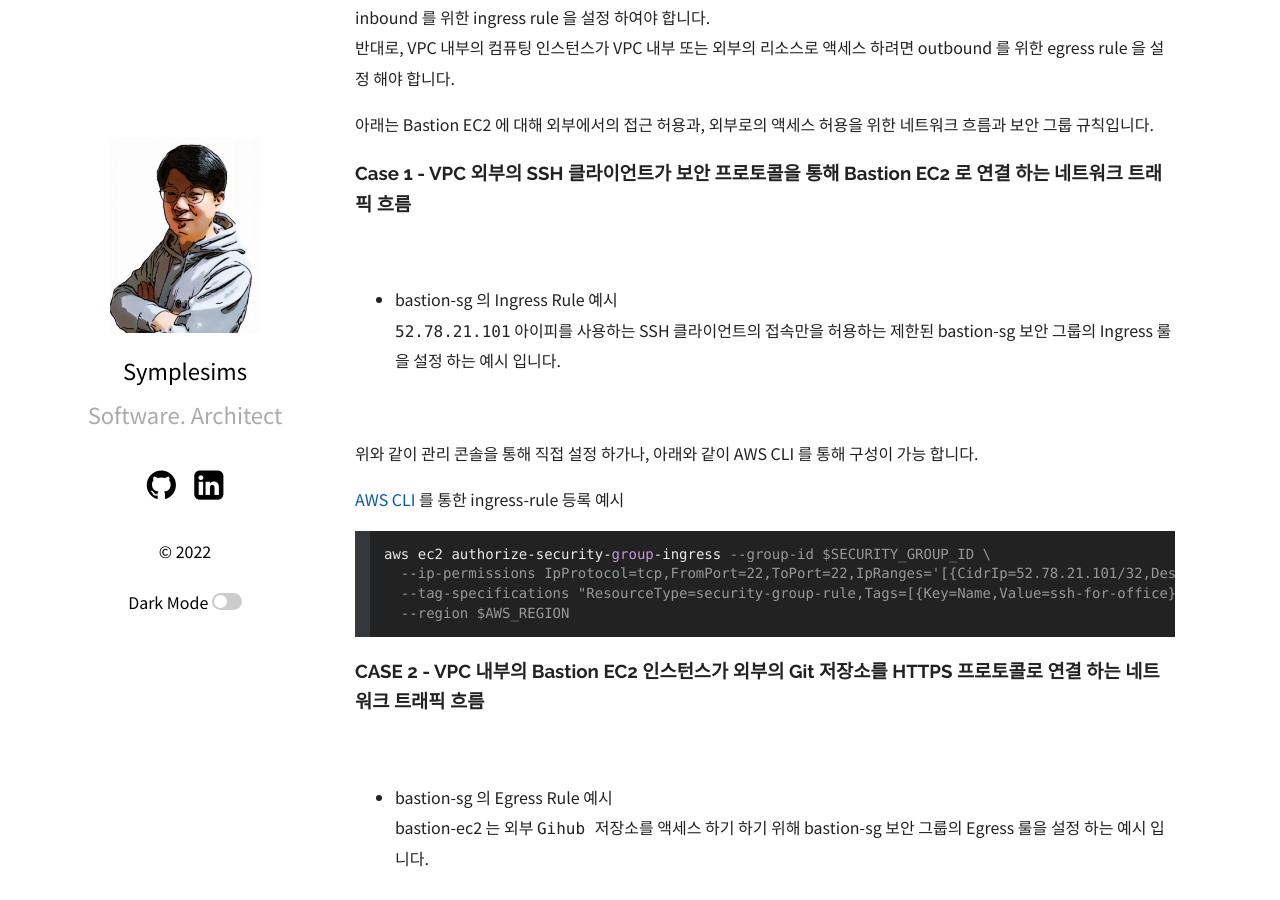
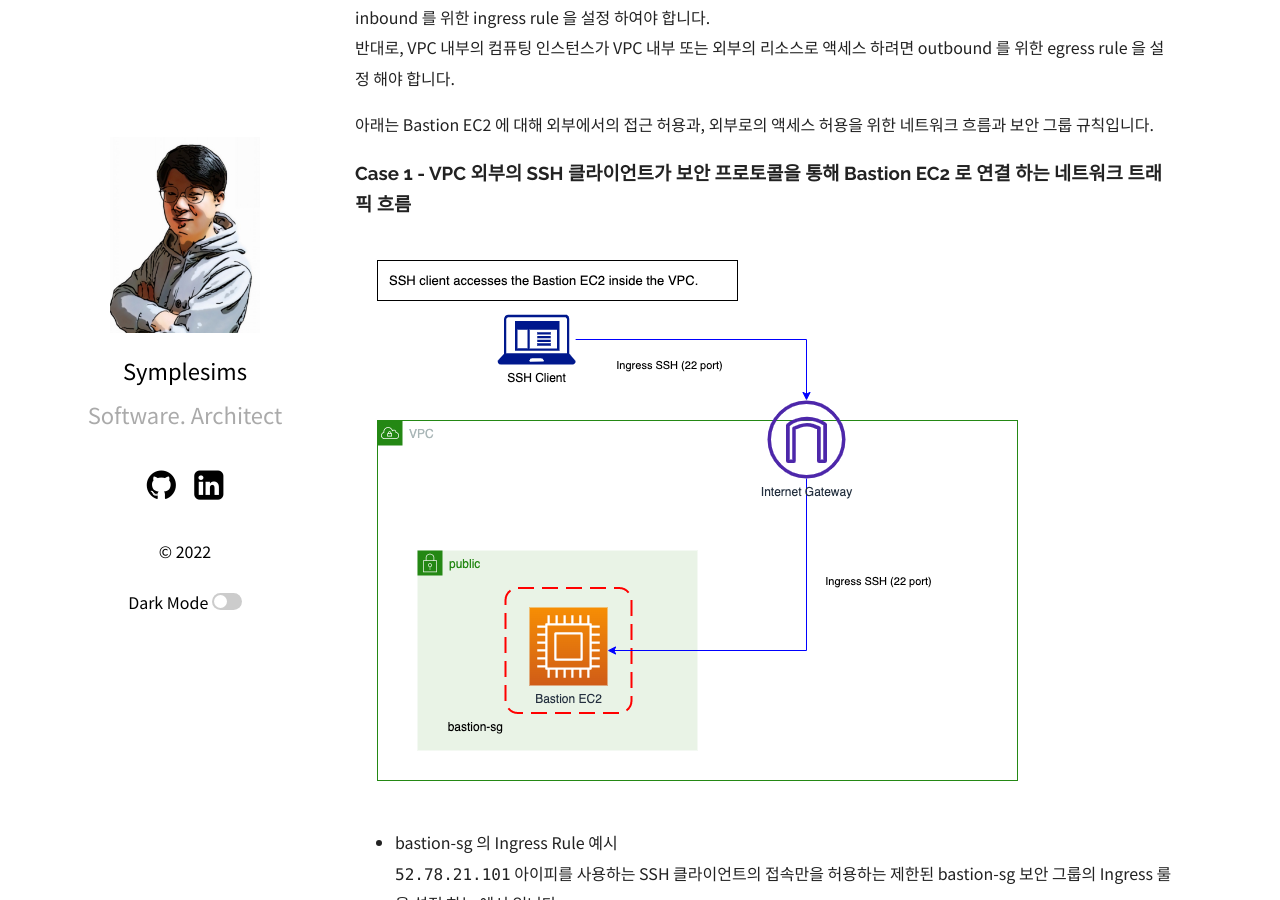
Before and after one commit to symplesims/symplesims.github.io, a Jekyll site: the page built from _posts/2022-12-11-aws-advanced-security-group-management.md, in a window 1280 px wide and 900 px high, scrolled down 379 px. Built offline with Jekyll 4.4.1, drawn with Linux system fonts in a browser that asks for light colours; nearby versions of some CDN libraries; our own code applies the rules of GitHub Pages for plain Markdown files.

Commit message:
AWS Advanced Security Group Management Strategy 컨텐츠 보완 - 이미지 경로 수정

```diff
--- a/_posts/2022-12-11-aws-advanced-security-group-management.md
+++ b/_posts/2022-12-11-aws-advanced-security-group-management.md
@@ -25,12 +25,12 @@ Bastion-EC2 인스턴스에 대해서 VPC 내부 또는 외부의 리소스가 V
 
 ### Case 1 - VPC 외부의 SSH 클라이언트가 보안 프로토콜을 통해 Bastion EC2 로 연결 하는 네트워크 트래픽 흐름
 
-![](../assets/images/22q4/img.png)
+![](/assets/images/22q4/img.png)
 
 - bastion-sg 의 Ingress Rule 예시
   `52.78.21.101` 아이피를 사용하는 SSH 클라이언트의 접속만을 허용하는 제한된 bastion-sg 보안 그룹의 Ingress 룰을 설정 하는 예시 입니다.
 
-![](../assets/images/22q4/img_2.png)
+![](/assets/images/22q4/img_2.png)
 
 위와 같이 관리 콘솔을 통해 직접 설정 하가나, 아래와 같이 AWS CLI 를 통해 구성이 가능 합니다.
 
@@ -46,12 +46,12 @@ aws ec2 authorize-security-group-ingress --group-id $SECURITY_GROUP_ID \
 
 ### CASE 2 - VPC 내부의 Bastion EC2 인스턴스가 외부의 Git 저장소를 HTTPS 프로토콜로 연결 하는 네트워크 트래픽 흐름
 
-![](../assets/images/22q4/img2.png)
+![](/assets/images/22q4/img2.png)
 
 - bastion-sg 의 Egress Rule 예시
   bastion-ec2 는 외부 `Gihub 저장소`를 액세스 하기 하기 위해 bastion-sg 보안 그룹의 Egress 룰을 설정 하는 예시 입니다.
 
-![](../assets/images/22q4/img_1.png)
+![](/assets/images/22q4/img_1.png)
 
 위와 같이 관리 콘솔을 통해 직접 설정 하가나, 아래와 같이 AWS CLI 를 통해 구성이 가능 합니다.
 
@@ -104,7 +104,7 @@ VPC 내부/외부 등 각 Tier 에 해당 하는 Source(CIDR, IP Prefix List, Se
 이처럼, 각 Tier 마다 보안 그룹을 관리 하게 되면 보다 세밀한 액세스 정책을 적용할 수 있고, 컴퓨팅 인스턴스마다 해당하는 보안 그룹이 있음을 암묵적으로 알게 됩니다. 또한 인스턴스와 보안 그룹의 네이밍 규칙을
 일관되게 관리 한다면 보다 쉽게 식별하고 자동화 할 수 있게 됩니다.
 
-![](../assets/images/22q4/img_3.png)
+![](/assets/images/22q4/img_3.png)
 
 - 각 Instance (Tier) 마다 필요한 액세스를 조건을 기술 하면 아래와 같습니다.
 
@@ -141,7 +141,7 @@ VPC 내부/외부 등 각 Tier 에 해당 하는 Source(CIDR, IP Prefix List, Se
 
 아래 다이어그램은 새롭게 추가된 `order-service` 애플리케이션에 대한 보안 그룹 관리 정책 입니다.
 
-![](../assets/images/22q4/img_4.png)
+![](/assets/images/22q4/img_4.png)
 
 `Case 1` 과 같은 방법으로 보안 그룹을 기술 하게 되면 아래와 같습니다.
 
@@ -164,7 +164,7 @@ VPC 내부/외부 등 각 Tier 에 해당 하는 Source(CIDR, IP Prefix List, Se
 
 위의 문제를 해결하는 방법으로 아래 다이어그램과 같이, 애플리케이션 인스턴스에 RDS 와 같은 공유 인스턴스 접근을 위한 별도의 (공유 인스턴스를 위한) 보안 그룹(rds-ssg)을 바인딩(binding) 하고, RDS 의 보안 그룹은 `rds-ssg` 에 대해서만 접근을 허용 하도록 하는 것 입니다.
 
-![](../assets/images/22q4/img_5.png)
+![](/assets/images/22q4/img_5.png)
 
 - `rds-ssg` 는 소스 RDS 로 outbound 액세스를 위해 `rds-sg`를  대상으로 3306 프로토콜을 Egress 규칙을 허용 합니다.
 - `rds-sg` 는 애플리케이션이 3306 프로토콜로 접근 하는 소스 `rds-ssg` 로부터 액세스를 허용하기 위해 Ingress 규칙을 허용 합니다.
@@ -190,7 +190,7 @@ VPC 내부/외부 등 각 Tier 에 해당 하는 Source(CIDR, IP Prefix List, Se
 
 보안 그룹을 binding 하는 방식의 아키텍처는 아래와 같습니다.
 
-![](../assets/images/22q4/img_6.png)
+![](/assets/images/22q4/img_6.png)
 
 **주의 사항** : EC2, Fargate, Lambda 등 컴퓨팅 인스턴스가 사용하는 [네트워크 인터페이스당 보안 그룹](https://docs.aws.amazon.com/ko_kr/vpc/latest/userguide/amazon-vpc-limits.html#vpc-limits-security-groups)  최대 갯수는 5개로 제한 되어 있습니다.
 이 것의 의미는 하나의 애플리케이션이 RDS, ElastiCache, Message-Broker 등 공유 인스턴스를 액세스 할 수 있는 수가 제한 된다는 것이며, 애플리케이션은 Microservice 와 같이 비즈니스 도메인에 해당하는 데이터 저장소만 액세스 하도록 설계하는 것이 중요 합니다.
@@ -210,7 +210,7 @@ VPC 내부/외부 등 각 Tier 에 해당 하는 Source(CIDR, IP Prefix List, Se
 On-Premise 의 NAT 역할을 하는 인스턴스(public ip)로 Customer Gateway 가 생성 되며 Site-to-Site 방식으로 VPN 이 연결 되고,
 On-Premise 네트워크의 Private CIDR 대역이 ["10.10.101.0/24", "10.10.102.0/24", "10.10.201.0/24", ""10.10.202.0/24"] 이라고 할 때 `관리형 접두사 목록` 으로 제한된 보안 그룹 규칙을 쉽고 편리하게 적용 할 수 있습니다.
 
-![](../assets/images/22q4/img_7.png)
+![](/assets/images/22q4/img_7.png)
 
 
 위 아키텍처에서 관리형 접두사 목록 `pl-023ef34fab3` 으로 제한된 IP 대역을 ["10.10.101.0/24", "10.10.102.11/32", "10.10.102.12/32", "10.10.102.13/32"] 으로 정의 하고 있습니다.
@@ -233,7 +233,7 @@ On-Premise 네트워크의 Private CIDR 대역이 ["10.10.101.0/24", "10.10.102.
 1. index.html 등 리소스를 S3 버킷에 업로드하고 CloudFront OAI 로 배포 되어 제공되는 정적 컨텐츠
 2. VPC 내의 ALB 뒷족의 backend 애플리케이션을 통해 제공 되는 동적 컨텐츠(정보)
 
-![](../assets/images/22q4/img_8.png)
+![](/assets/images/22q4/img_8.png)
 
 문제는 ALB 와 S3 버킷이 public 으로 접근이 될 수 있으며 `Cracker`에 의해 DDoS 공격에 무방비로 당할 수 있는 점 입니다.
 이 문제를 해결하는 좋은 방법은
```
